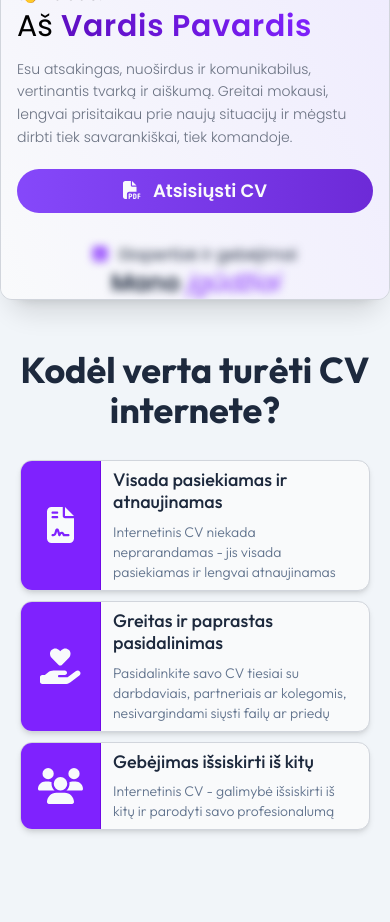
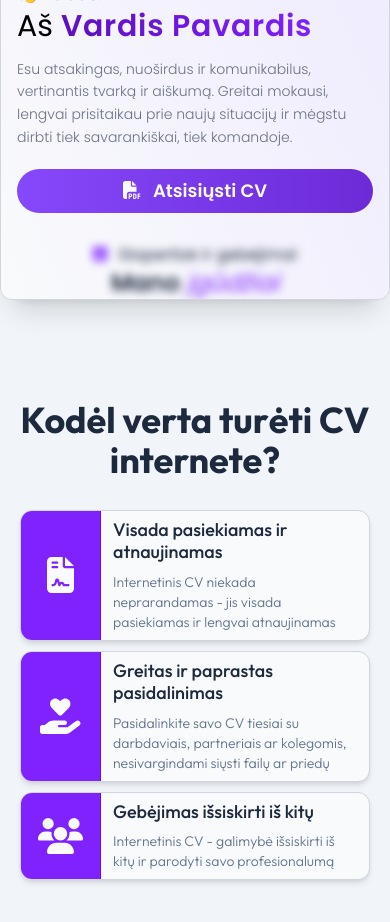
Before and after one commit to vytascepulis/mano-cv, a Next.js app: page /home in a window 390 px wide. Shown: the part 869-1791 px from the top of the page. Built offline with nearby package versions, Linux system fonts and the light colour scheme; no server answers.

Commit message:
update mobile style

```diff
--- a/src/pages/home/index.tsx
+++ b/src/pages/home/index.tsx
@@ -24,7 +24,7 @@ export default function HomePage() {
         </div>
         <ExamplePage />
       </div>
-      <div className="mx-auto h-[3000px] max-w-[1200px] px-5 pt-[50px] md:pt-[100px]">
+      <div className="mx-auto h-[3000px] max-w-[1200px] px-5 pt-[100px] md:pt-[100px]">
         <Advantages />
       </div>
     </>
```
